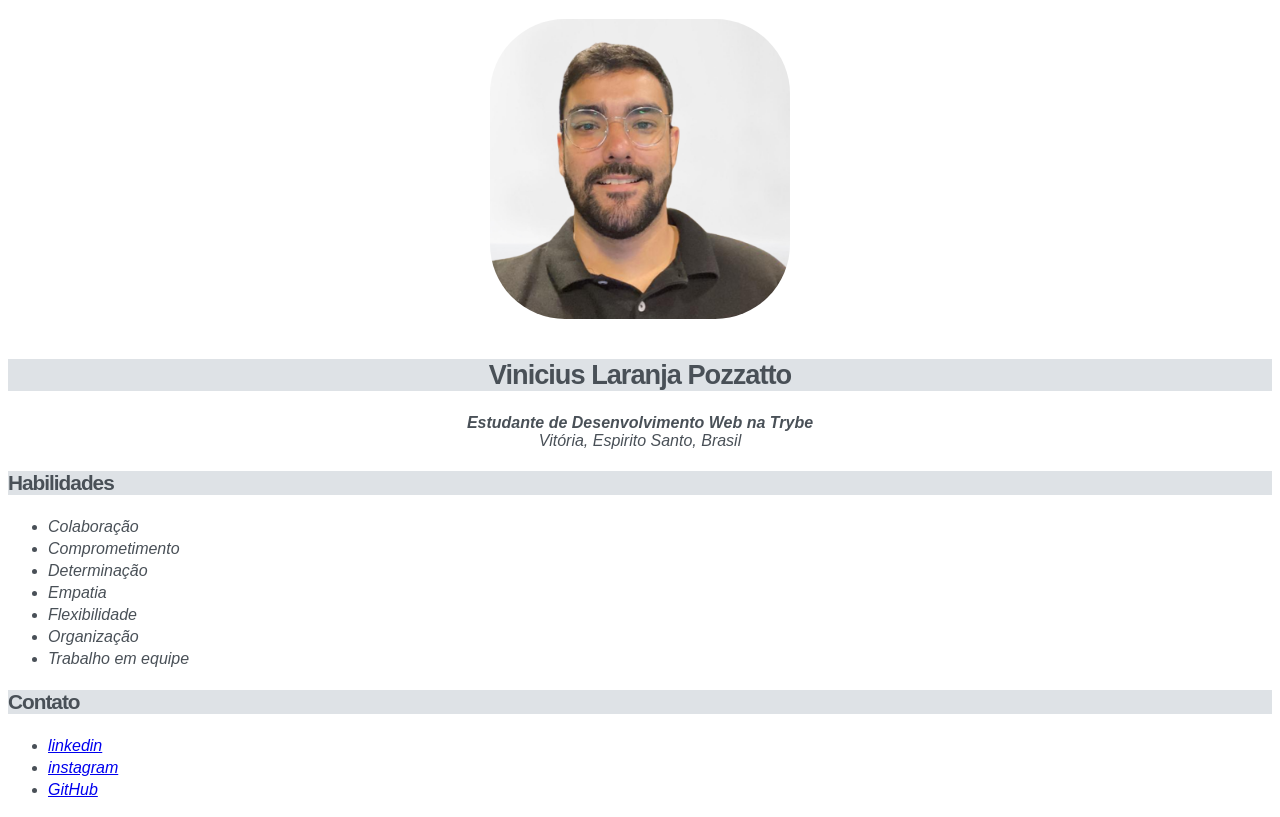
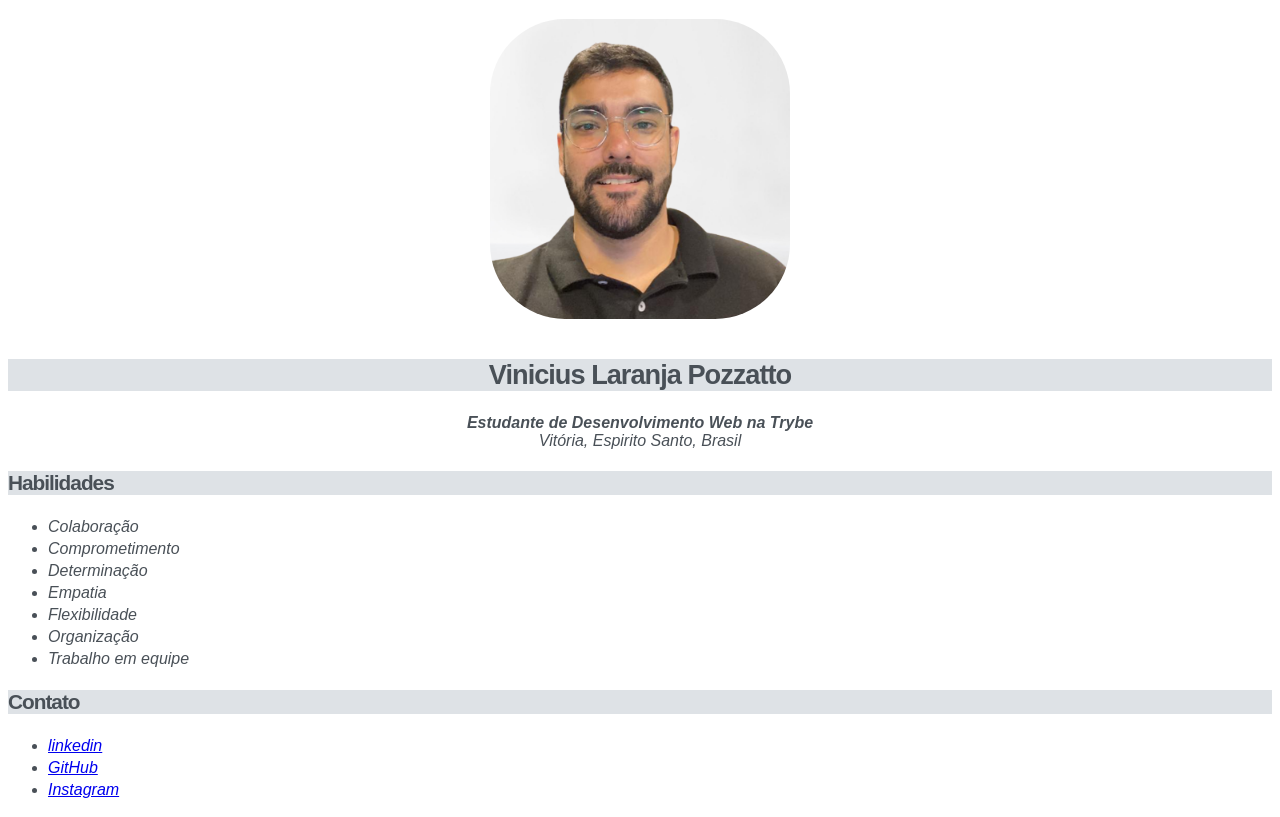
Before and after one commit to viniciuspozzatto/meu-repositorio, a plain HTML site: page index.html in a window 1280 px wide. Shown: the part 61-878 px from the top of the page. Drawn offline with Linux system fonts and the light colour scheme.

Commit message:
atualizacao dos contatos

```diff
--- a/index.html
+++ b/index.html
@@ -26,8 +26,8 @@
     <h3>Contato</h3>
     <ul>
       <li><a href="https://www.linkedin.com/in/vinicius-laranja-pozzatto-4a3a6a22b/" target="_blank">linkedin</a></li>
-      <li><a href="https://www.instagram.com/viniciuslpozzatto/" target="_blank">instagram</a></li>
       <li><a href="https://github.com/viniciuspozzatto" target="_blank">GitHub</a></li>
+      <li><a href="https://www.instagram.com/viniciuslpozzatto/" target="_blank">Instagram</a></li>
     </ul>
 </body>
 
```
